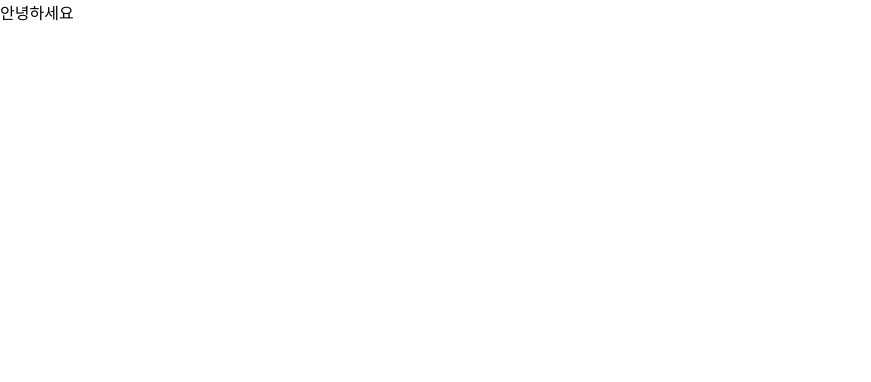
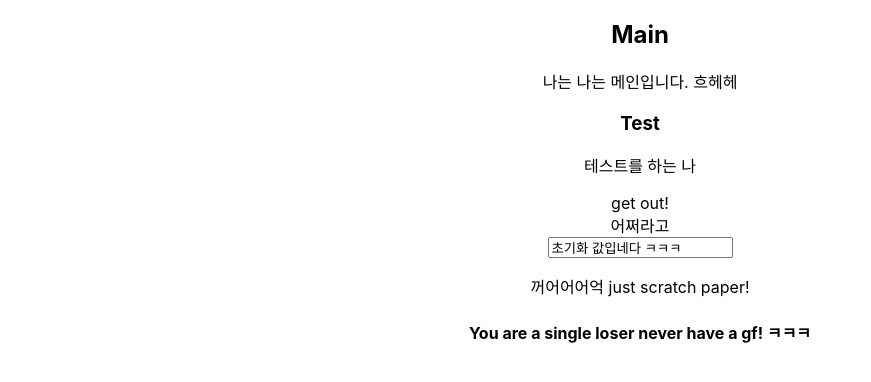
Before and after one commit to MrINTP/MyReact01, a React (Create React App) app: page / in a window 1280 px wide. Shown: the top 382 px of the page, without its empty margins (0-871 px from the left). Built offline with nearby package versions, Linux system fonts and the light colour scheme.

Commit message:
리엑트 수정 00

```diff
--- a/src/App.js
+++ b/src/App.js
@@ -25,9 +25,20 @@
 // export default App;
 
 import "./App.css";
+import React, { Component } from "react";
+import { BrowserRouter, Routes, Route } from "react-router-dom";
+import MyMain from "./mymain/MyMain";
+import MyTest from "./mytest/MyTest";
+import Myfile01 from "./mycomponent/Myfile01";
 
-function App() {
-  return <div>안녕하세요</div>;
-}
+const App = () => {
+  return (
+    <div className="App">
+      <MyMain />
+      <MyTest />
+      <Myfile01 />
+    </div>
+  );
+};
 
 export default App;
--- /dev/null
+++ b/src/mymain/MyMain.js
@@ -0,0 +1,18 @@
+import React from "react";
+
+function MyMain() {
+  return (
+    <>
+      <div>
+        <div>
+          <h2>Main</h2>
+        </div>
+        <div>
+          <p>나는 나는 메인입니다. 흐헤헤</p>
+        </div>
+      </div>
+    </>
+  );
+}
+
+export default MyMain;
--- /dev/null
+++ b/src/mytest/MyTest.js
@@ -0,0 +1,18 @@
+import React from "react";
+
+const MyTest = () => {
+  return (
+    <>
+      <div>
+        <div>
+          <h3>Test</h3>
+        </div>
+        <div>
+          <p>테스트를 하는 나</p>
+        </div>
+      </div>
+    </>
+  );
+};
+
+export default MyTest;
```
